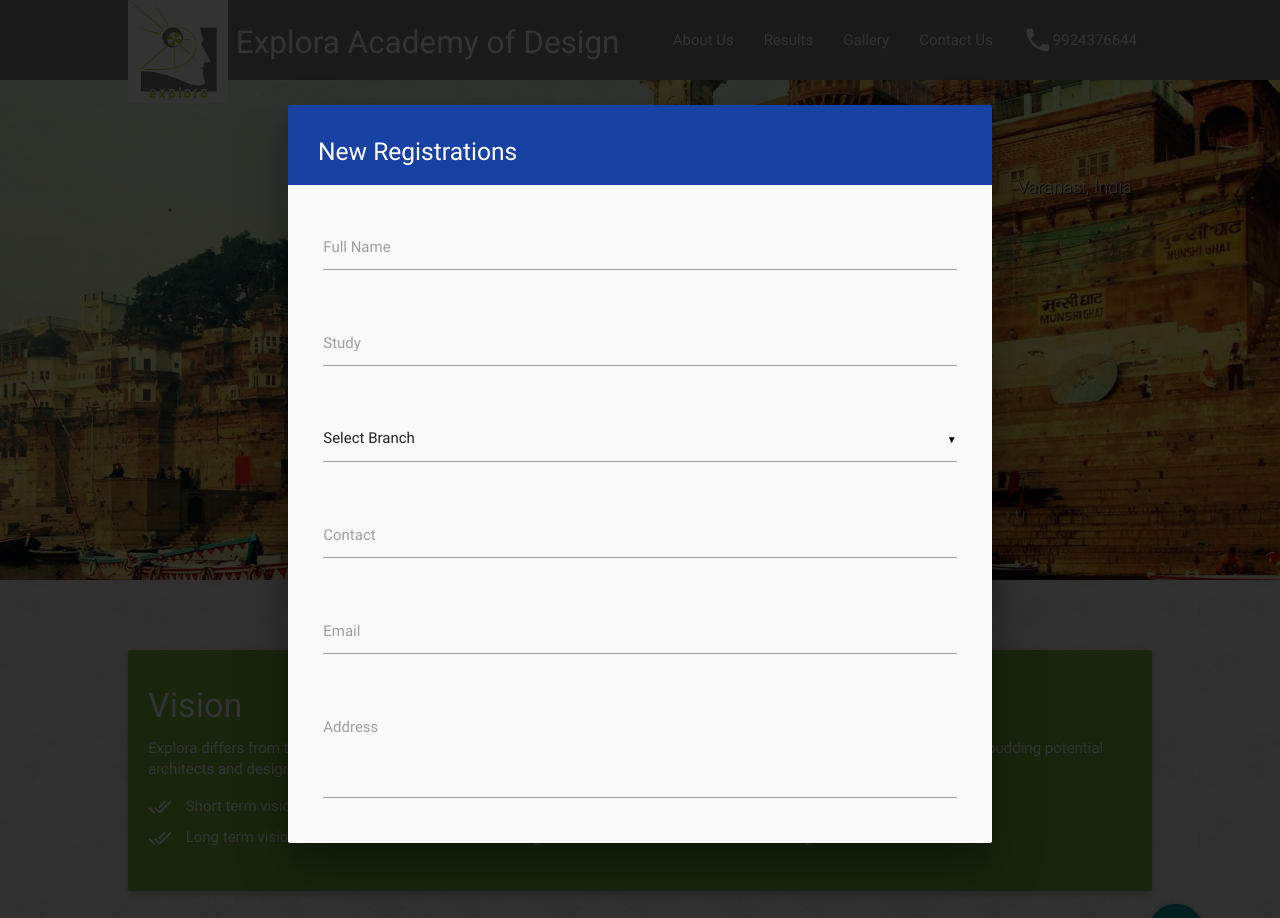
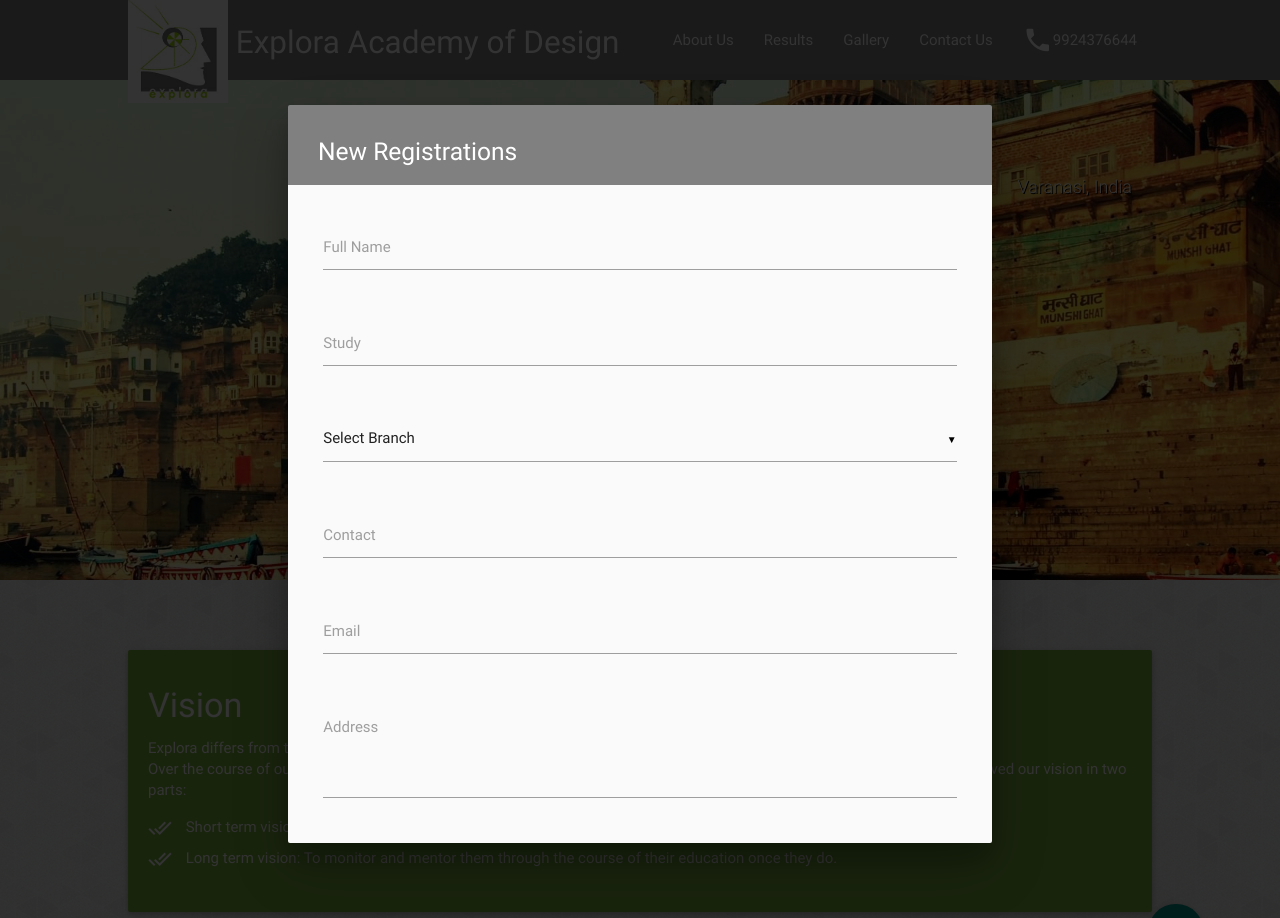
Before and after one commit to shailshah9/Explora.in, a PHP site: page / in a window 1280 px wide, after a click on "person_add". Shown: the top 918 px of the page. Run offline with PHP 8.4, Linux system fonts and the light colour scheme; grey boxes are pictures that could not be loaded.

Commit message:
modal title color changed

```diff
--- a/css/style.css
+++ b/css/style.css
@@ -21,12 +21,12 @@ body{
 
 .modal-header{
   padding: 20px 20px 10px 30px;
-  background-color: #1741A3;
+  background-color: grey;
   color: white;
 }
 
 .card-titl{
-  background-color: #1741A3;
+  background-color: grey;
   color: white;
   padding: 20px 20px 10px 20px;
 }
--- a/index.html
+++ b/index.html
@@ -137,7 +137,7 @@
         	<div class="card light-green lighten-3 darken-1">
             	<div class="card-content white-text">
               		<span class="card-title white-text"><h4>Vision</h4></span>
-              		<p class="text-darken-2">Explora differs from the conventional in terms of its vision. How, you might ask?
+              		<p class="text-darken-2">Explora differs from the conventional in terms of its vision. How, you might ask?<br>
 			Over the course of our 6 years of successfully budding potential architects and designers to their path to success, we have evolved our vision in two parts:</p>
 					<ul>
 						<li>
```
